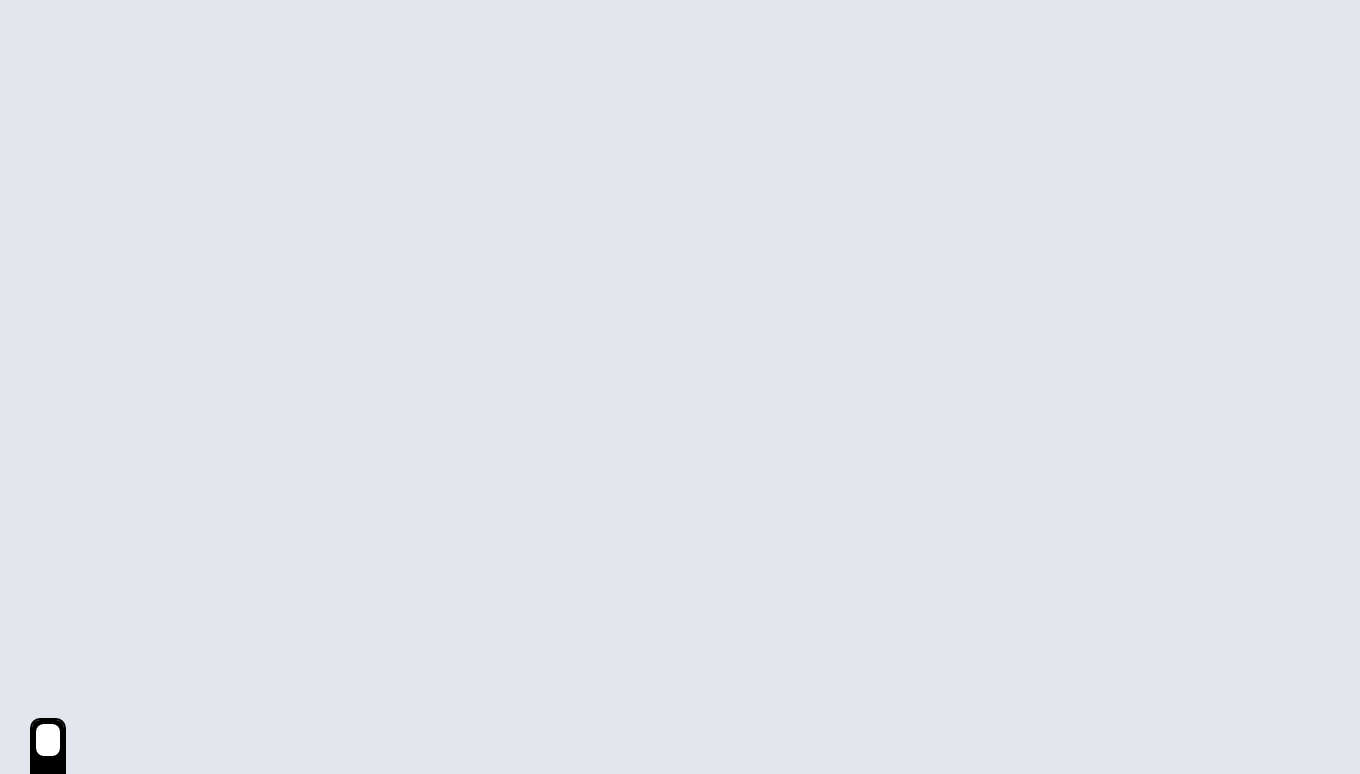
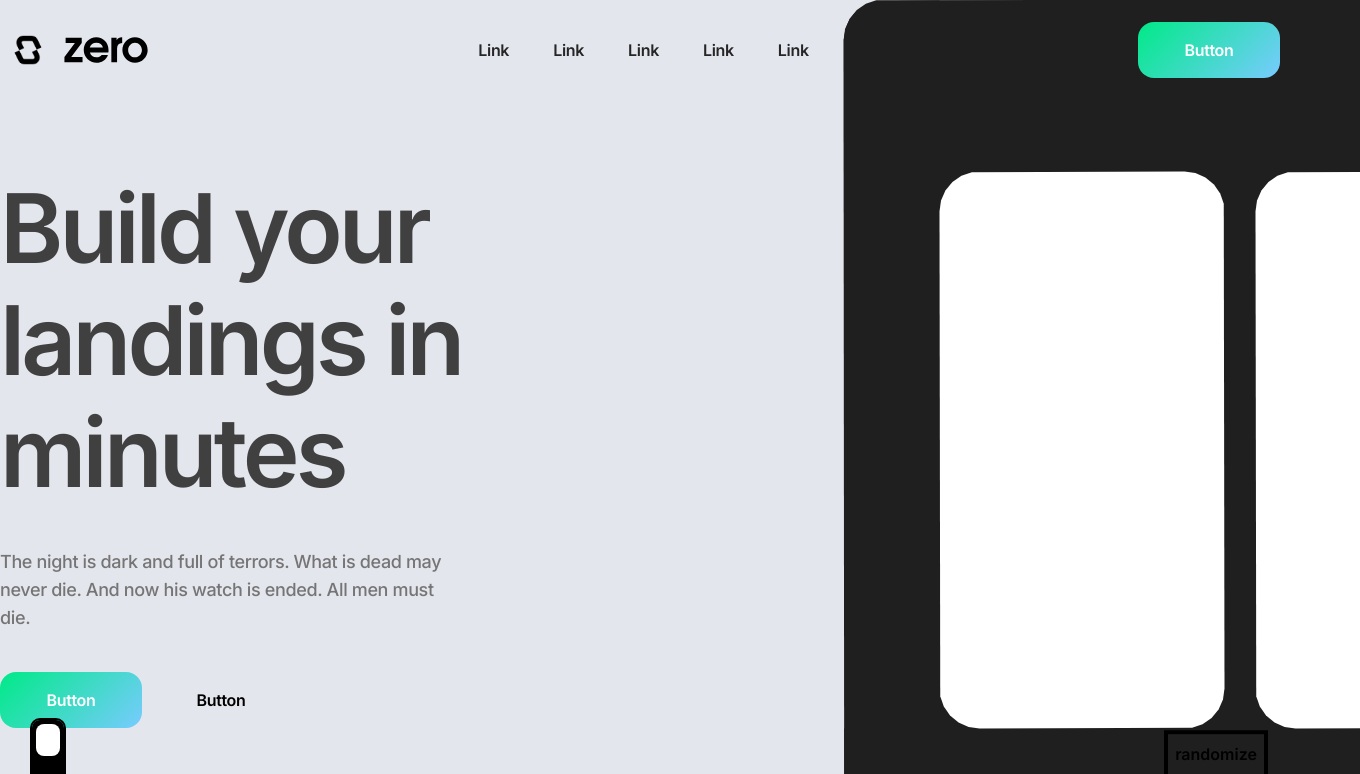
Before and after one commit to OldBoneBro/madmaxx-builder-webapp, a React (Vite) app: page / in a window 1280 px wide. Shown: the top 774 px of the page, 1360 px wide, since content can reach past the window. Built offline with nearby package versions, Linux system fonts and the light colour scheme.

Commit message:
switch to the Variant01 component to see the whole picture

```diff
--- a/src/App.jsx
+++ b/src/App.jsx
@@ -1,8 +1,8 @@
-import ThemeToggler from "./assets/components/buttons/ThemeToggler.jsx"
+import Variant01 from "./assets/pages/Variant01.jsx"
 
 function App() {
   return (
-      <ThemeToggler />
+      <Variant01 />
   )
 }
 
```
